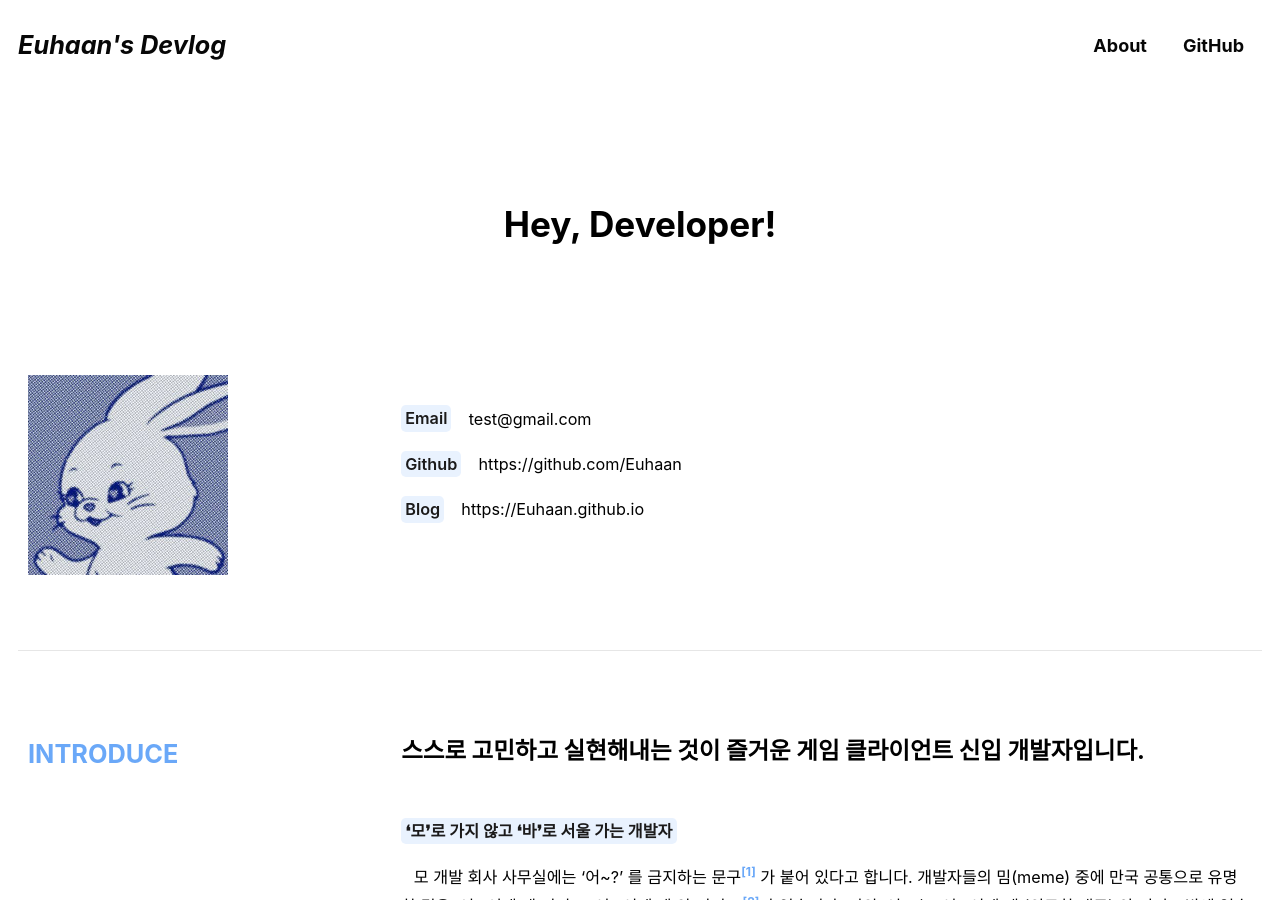
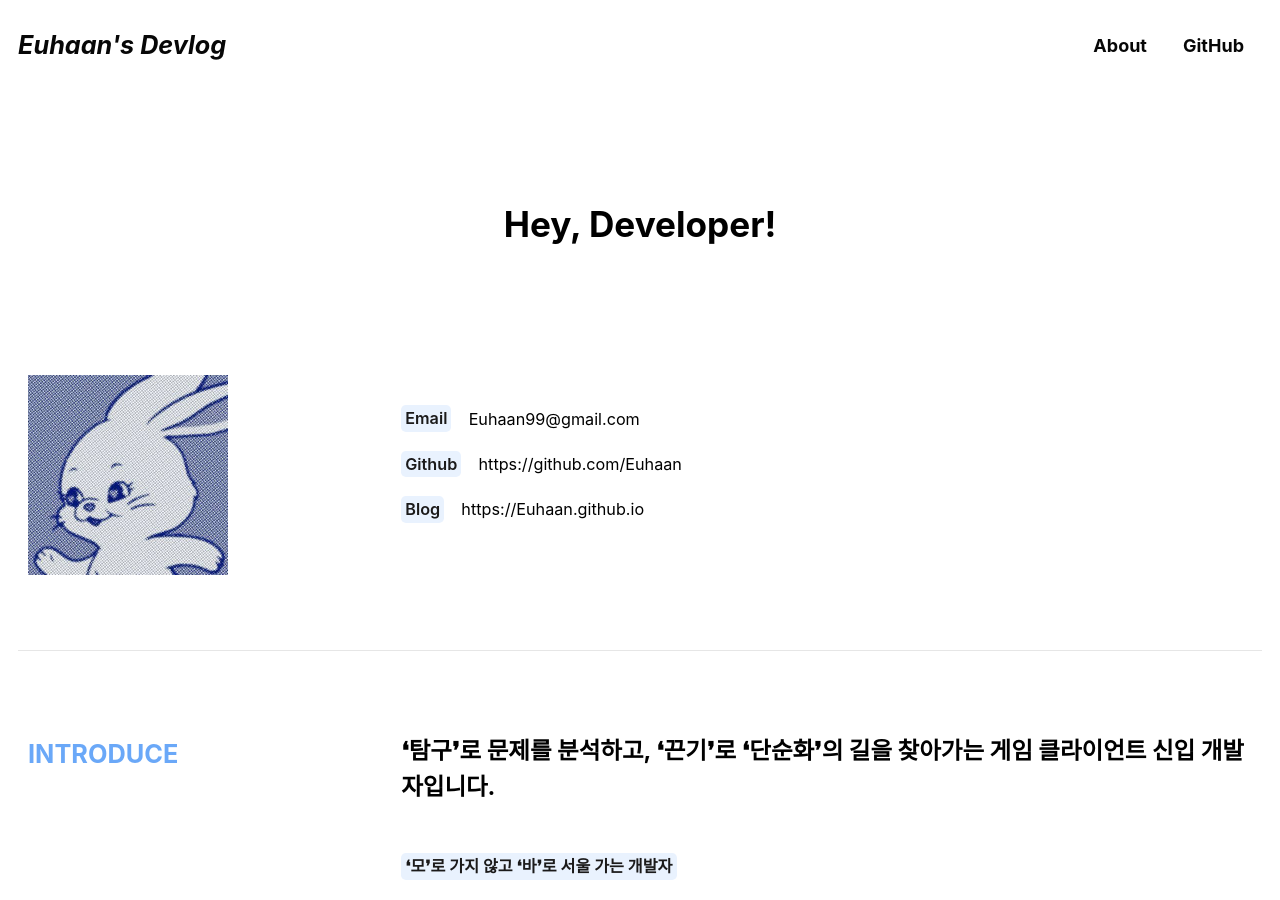
Before and after one commit to Euhaan/Euhaan.github.io, a Jekyll site: the page built from _pages/about.md, in a window 1280 px wide and 900 px high. Built offline with Jekyll 4.4.1, drawn with Linux system fonts in a browser that asks for light colours; cached includes are drawn as plain includes; some web fonts are replaced.

Commit message:
feat : Test

```diff
--- a/_pages/about.md
+++ b/_pages/about.md
@@ -57,7 +57,7 @@ comments: false
 <br>
 {{ "
 
-**<mark>Email</mark>** &ensp; test@gmail.com
+**<mark>Email</mark>** &ensp; Euhaan99@gmail.com
 
 **<mark>Github</mark>** &ensp; https://github.com/Euhaan
 
@@ -74,7 +74,7 @@ comments: false
         {{ "# INTRODUCE" | markdownify }}
 </div>
 <div class="column2">
-{{ "## 스스로 고민하고 실현해내는 것이 즐거운 게임 클라이언트 신입 개발자입니다.
+{{ "## ❛탐구❜로 문제를 분석하고, ❛끈기❜로 ❛단순화❜의 길을 찾아가는 게임 클라이언트 신입 개발자입니다.
 <br>
 <mark><b>❛모❜로 가지 않고 ❛바❜로 서울 가는 개발자</b></mark>
 "| markdownify }}
@@ -117,7 +117,7 @@ comments: false
 </div>
 <div class="column2">
 {{ "
-
+****
 - C# <mark>(4/5)</mark>
 - C++ <mark>(3/5)</mark>
 - Unity  <mark>(4/5)</mark>
```
